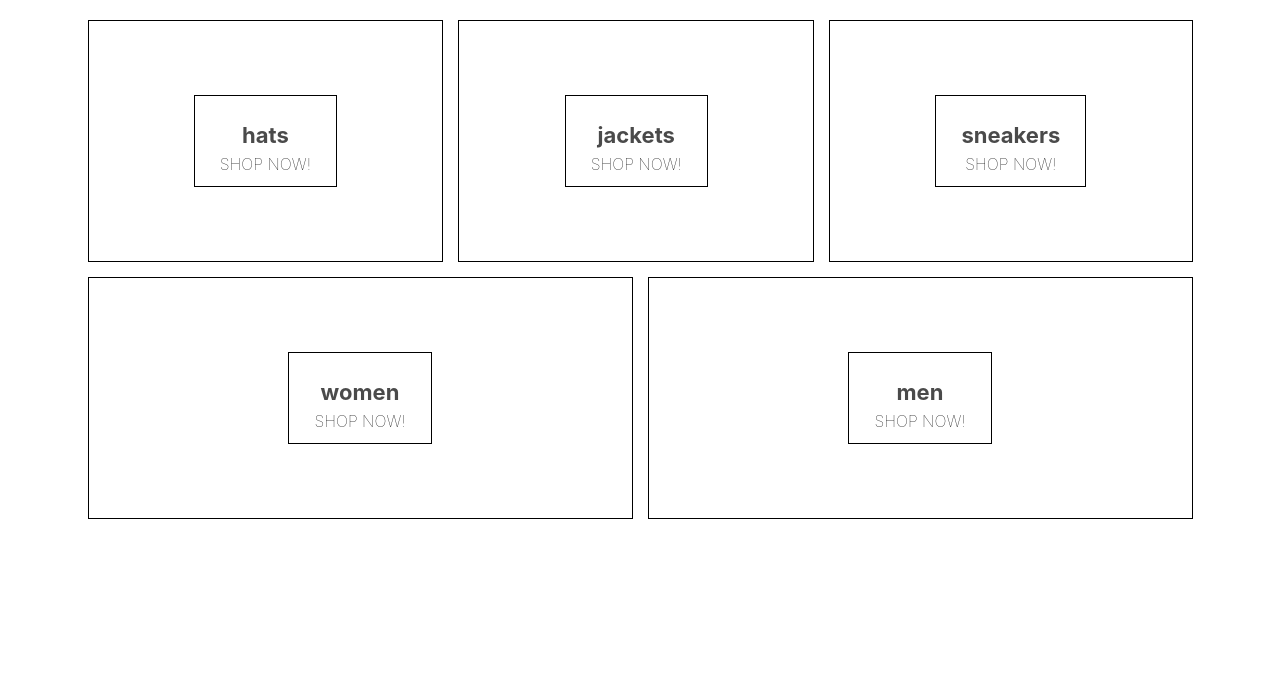
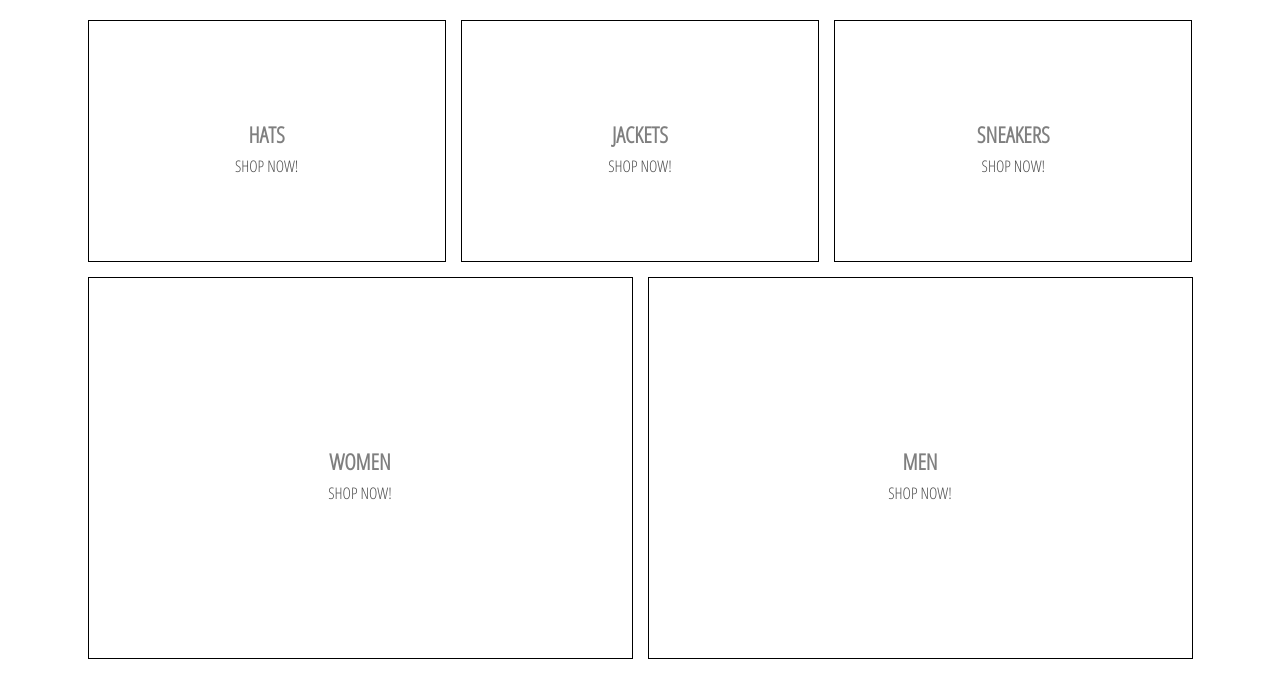
Before and after one commit to gkysrt/e-commerce-project, a React (Create React App) app: page / in a window 1280 px wide. Shown: the top 698 px of the page. Built offline with nearby package versions, Linux system fonts and the light colour scheme; grey boxes are pictures that could not be loaded.

Commit message:
menu-item scss is broken

```diff
--- a/public/index.html
+++ b/public/index.html
@@ -15,6 +15,8 @@
       user's mobile device or desktop. See https://developers.google.com/web/fundamentals/web-app-manifest/
     -->
     <link rel="manifest" href="%PUBLIC_URL%/manifest.json" />
+    <link href="https://fonts.googleapis.com/css2?family=Open+Sans+Condensed:wght@300&display=swap" rel="stylesheet">
+
     <!--
       Notice the use of %PUBLIC_URL% in the tags above.
       It will be replaced with the URL of the `public` folder during the build.
@@ -24,7 +26,7 @@
       work correctly both with client-side routing and a non-root public URL.
       Learn how to configure a non-root public URL by running `npm run build`.
     -->
-    <title>React App</title>
+    <title>E-Commerce Example</title>
   </head>
   <body>
     <noscript>You need to enable JavaScript to run this app.</noscript>
--- a/src/App.css
+++ b/src/App.css
@@ -1,3 +1,7 @@
 .App {
   text-align: center;
 }
+
+body {
+  font-family: 'Open Sans Condensed';
+}
--- a/src/components/directory/directory.component.jsx
+++ b/src/components/directory/directory.component.jsx
@@ -22,17 +22,19 @@ class Directory extends React.Component {
                 {
                     title: 'sneakers',
                     imageUrl: 'https://i.ibb.co/0jqHpnp/sneakers.png',
-                    id: 1
+                    id: 3
                 },
                 {
                     title: 'women',
                     imageUrl: 'https://i.ibb.co/GCCdy8t/womens.png',
-                    id: 1
+                    size: 'large',
+                    id: 4
                 },
                 {
                     title: 'men',
                     imageUrl: 'https://i.ibb.co/R70vBrQ/men.png',
-                    id: 1
+                    size: 'large',
+                    id: 5
                 }
             ]
         }
@@ -43,7 +45,7 @@ class Directory extends React.Component {
         return (
             <div className='directory-menu'>
                 {
-                    this.state.sections.map(({title, imageUrl, id}) => <MenuItem title={title} imageUrl={imageUrl} id={id} />)
+                    this.state.sections.map(({title, imageUrl, id, size}) => <MenuItem key={id} title={title} imageUrl={imageUrl} id={id} size={size} />)
                 }
             </div>
         )
--- a/src/components/menu-item/menu-item.component.jsx
+++ b/src/components/menu-item/menu-item.component.jsx
@@ -1,11 +1,17 @@
 import React from 'react'
 import './menu-item.styles.scss'
 
-const MenuItem = ({title}) => {
+const MenuItem = ({title, imageUrl, size}) => {
     return (
-        <div className='menu-item'>
+        <div
+            className={size + ' menu-item'}
+            >
+            <div
+                style={{backgroundImage: 'url(' + imageUrl + ')'}}
+                className='background-image'
+            />
             <div className='content'>
-                <h1 className='title'>{title}</h1>
+                <h1 className='title'>{title.toUpperCase()}</h1>
                 <span className='subtitle'>SHOP NOW!</span>
             </div>
         </div>
--- a/src/components/menu-item/menu-item.styles.scss
+++ b/src/components/menu-item/menu-item.styles.scss
@@ -7,7 +7,11 @@
     justify-content: center;
     border: 1px solid black;
     margin: 0 7.5px 15px;
+    overflow: hidden;
 
+    &.large {
+        height: 380px;
+    }
     &:first-child {
       margin-right: 7.5px;
     }
@@ -16,6 +20,28 @@
       margin-left: 7.5px;
     }
 
+    .background-image {
+      width: 100%;
+      height: 100;
+      background-size: cover;
+      background-position: center;
+    }
+
+    &:hover {
+      cursor: pointer;
+
+      & .background-image {
+        transform: scale(1.1);
+        transition: transform 6s cubic-bezier(0.25, 0.45, 0.45, 0.95);
+      }
+
+      & .content {
+        opacity: 0.9;
+      }
+    }
+
+
+
     .content {
       height: 90px;
       padding: 0 25px;
@@ -23,7 +49,11 @@
       flex-direction: column;
       align-items: center;
       justify-content: center;
-      border: 1px solid black;
+      background-color: rgb(255, 255, 255);
+      opacity: 0.7;
+      color: black;
+      border: none;
+      position: absolute;
 
       .title {
         font-weight: bold;
```
